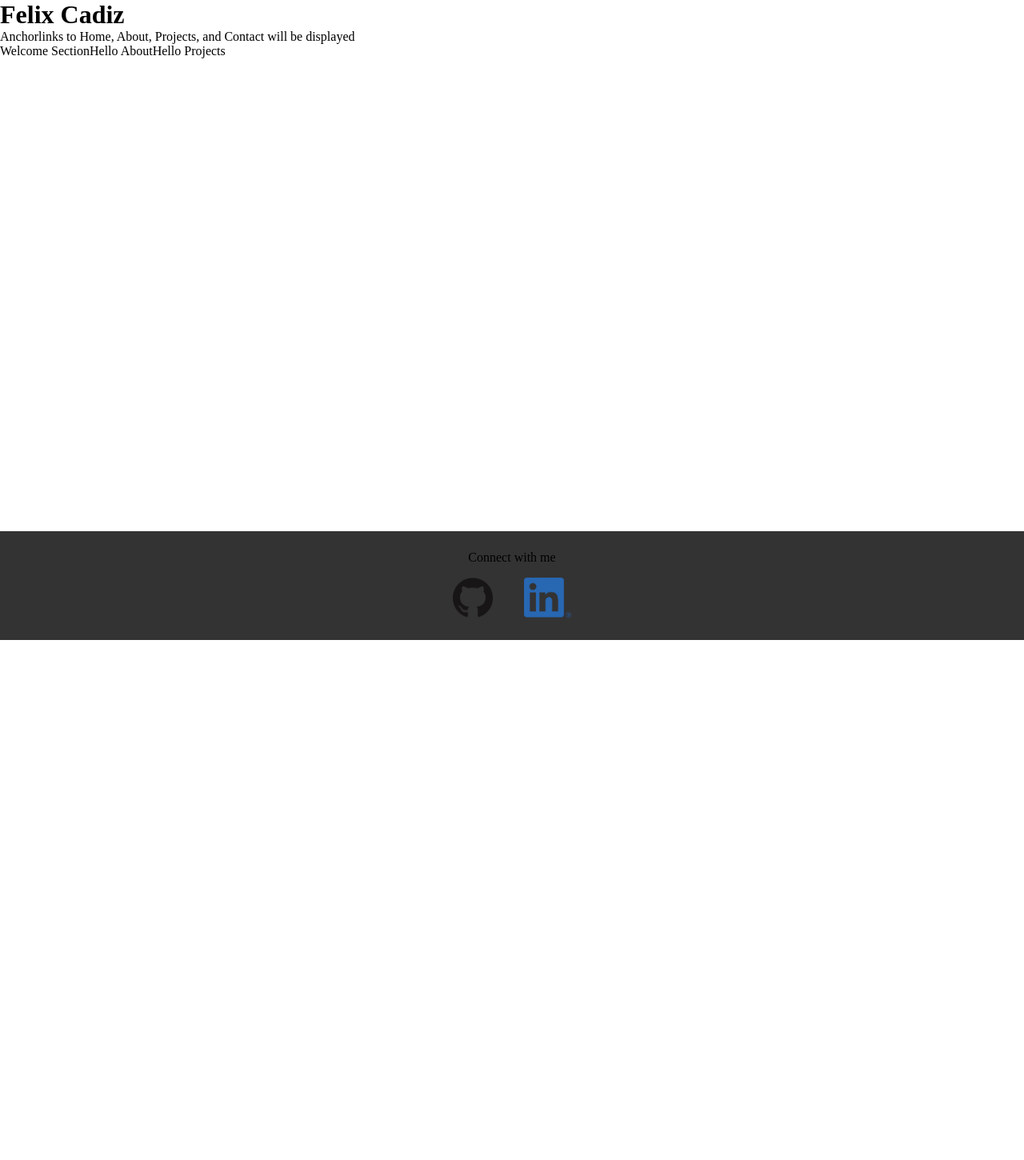
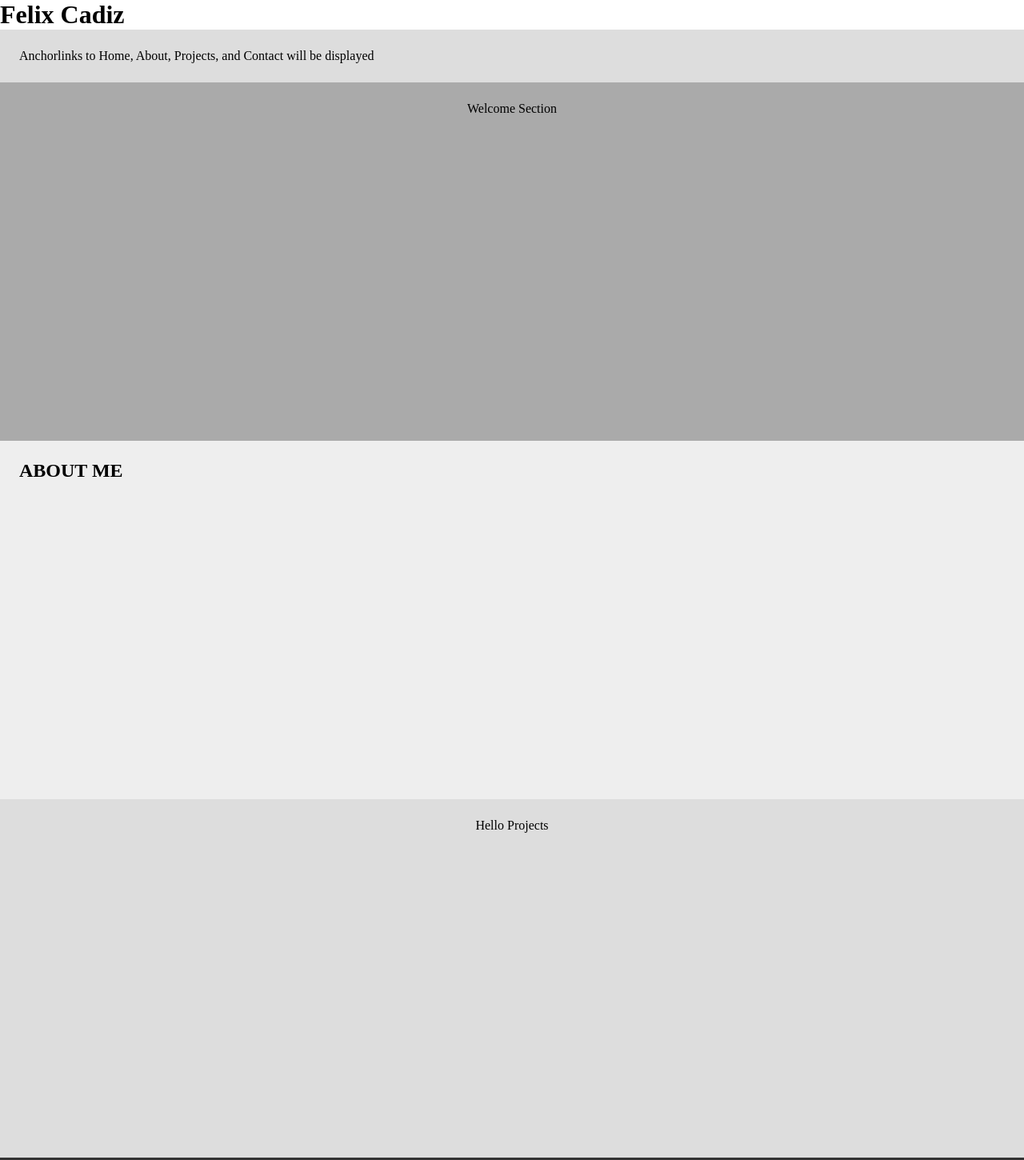
Before and after one commit to Felix-Cadiz/portfolio, a React app: page / in a window 1280 px wide. Shown: the top 1450 px of the page at 80% size. Before the commit the page ends 800 px from the top, so only its background shows below. Built offline with nearby package versions, Linux system fonts and the light colour scheme.

Commit message:
css files added

```diff
--- /dev/null
+++ b/src/Components/About.css
@@ -0,0 +1,5 @@
+.aboutContainer {
+    height: 50vh;
+    padding: 3vh;
+    background-color: #EEE
+}
--- a/src/Components/About.js
+++ b/src/Components/About.js
@@ -1,9 +1,12 @@
 import React from "react";
+import "./About.css"
 
 const About = () => {
 
     return <>
-    Hello About
+        <div className="aboutContainer">
+            <h1> ABOUT ME</h1>
+        </div>
     </>
 }
 
--- a/src/Components/Footer.css
+++ b/src/Components/Footer.css
@@ -4,7 +4,7 @@
 }
 
 .footerContainer {
-    position: absolute;
+    position: relative;
     bottom: 0;
     width: 100%;
     background-color: #333;
--- /dev/null
+++ b/src/Components/Navbar.css
@@ -0,0 +1,4 @@
+.navbarContainer {
+    background-color: #DDD;
+    padding: 3vh;
+}
--- a/src/Components/Navbar.js
+++ b/src/Components/Navbar.js
@@ -1,11 +1,13 @@
 import React from "react";
 import AnchorLink from "react-anchor-link-smooth-scroll"
+import "./Navbar.css"
 
 const Navbar = () => {
 
     return <>
-    Anchorlinks to Home, About, Projects, and Contact will be displayed
-
+        <div className="navbarContainer">
+            Anchorlinks to Home, About, Projects, and Contact will be displayed
+        </div>
     </>
 }
 
--- /dev/null
+++ b/src/Components/Projects.css
@@ -0,0 +1,6 @@
+.projectsContainer {
+    height: 50vh;
+    text-align: center;
+    background-color: #DDD;
+    padding: 3vh;
+}
--- a/src/Components/Projects.js
+++ b/src/Components/Projects.js
@@ -1,9 +1,12 @@
 import React from "react";
+import "./Projects.css"
 
 const About = () => {
 
     return <>
-    Hello Projects
+        <div className="projectsContainer">
+            Hello Projects
+        </div>
     </>
 }
 
--- /dev/null
+++ b/src/Components/Welcome.css
@@ -0,0 +1,6 @@
+.welcomeContainer {
+    height: 50vh;
+    text-align: center;
+    padding: 3vh;
+    background-color: #AAA;
+}
--- a/src/Components/Welcome.js
+++ b/src/Components/Welcome.js
@@ -1,9 +1,12 @@
 import React from "react";
+import "./Welcome.css";
 
 const Welcome = () => {
 
     return <>
-    Welcome Section
+        <div className="welcomeContainer">
+            Welcome Section
+        </div>
     </>
 }
 
```
